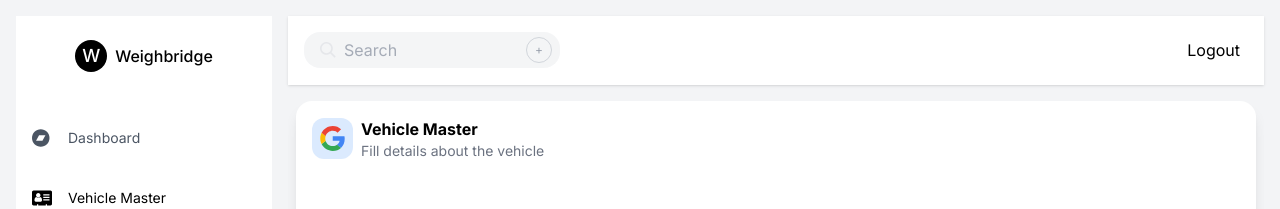
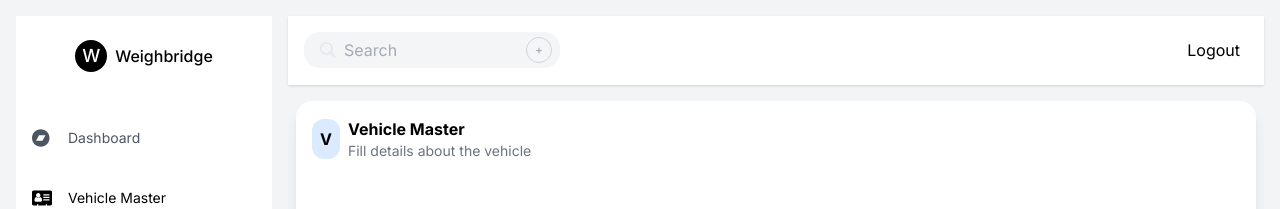
Before and after one commit to dhanyasreearun/weighbridge, a Next.js app: page /vehiclemaster in a window 1280 px wide. Shown: the top 209 px of the page. Built offline with nearby package versions, Linux system fonts and the light colour scheme.

Commit message:
Adding vehicle master

```diff
--- a/src/app/components/content/content.tsx
+++ b/src/app/components/content/content.tsx
@@ -14,31 +14,8 @@ export function Content(props: ContentProps) {
           <div className="w-full rounded-2xl bg-white p-4 shadow-lg">
             <div className="mb-6 flex items-center justify-between">
               <div className="flex items-center">
-                <span className="relative rounded-xl bg-blue-100 p-2">
-                  <svg
-                    width="25"
-                    height="25"
-                    viewBox="0 0 256 262"
-                    xmlns="http://www.w3.org/2000/svg"
-                    preserveAspectRatio="xMidYMid"
-                  >
-                    <path
-                      d="M255.878 133.451c0-10.734-.871-18.567-2.756-26.69H130.55v48.448h71.947c-1.45 12.04-9.283 30.172-26.69 42.356l-.244 1.622 38.755 30.023 2.685.268c24.659-22.774 38.875-56.282 38.875-96.027"
-                      fill="#4285F4"
-                    />
-                    <path
-                      d="M130.55 261.1c35.248 0 64.839-11.605 86.453-31.622l-41.196-31.913c-11.024 7.688-25.82 13.055-45.257 13.055-34.523 0-63.824-22.773-74.269-54.25l-1.531.13-40.298 31.187-.527 1.465C35.393 231.798 79.49 261.1 130.55 261.1"
-                      fill="#34A853"
-                    />
-                    <path
-                      d="M56.281 156.37c-2.756-8.123-4.351-16.827-4.351-25.82 0-8.994 1.595-17.697 4.206-25.82l-.073-1.73L15.26 71.312l-1.335.635C5.077 89.644 0 109.517 0 130.55s5.077 40.905 13.925 58.602l42.356-32.782"
-                      fill="#FBBC05"
-                    />
-                    <path
-                      d="M130.55 50.479c24.514 0 41.05 10.589 50.479 19.438l36.844-35.974C195.245 12.91 165.798 0 130.55 0 79.49 0 35.393 29.301 13.925 71.947l42.211 32.783c10.59-31.477 39.891-54.251 74.414-54.251"
-                      fill="#EB4335"
-                    />
-                  </svg>
+                <span className="relative rounded-xl bg-blue-100 p-2 font-bold">
+                  V
                 </span>
                 <div className="flex flex-col">
                   <span className="ml-2 font-bold text-black">
--- a/src/app/layout.tsx
+++ b/src/app/layout.tsx
@@ -1,6 +1,7 @@
 import "./globals.css";
 import type { Metadata } from "next";
 import { Inter } from "next/font/google";
+import { Toaster } from "react-hot-toast";
 
 const inter = Inter({ subsets: ["latin"] });
 
@@ -16,7 +17,10 @@ export default function RootLayout({
 }) {
   return (
     <html lang="en">
-      <body className={inter.className}>{children}</body>
+      <body className={inter.className}>
+        {children}
+        <Toaster></Toaster>
+      </body>
     </html>
   );
 }
--- a/src/app/login/page.tsx
+++ b/src/app/login/page.tsx
@@ -26,7 +26,7 @@ export default function LoginPage() {
     } catch (error: any) {
       console.log("Login failed", error.message);
 
-      toast.error(error.message);
+      toast.error("Invalid username or password. Please try again");
     } finally {
       setLoading(false);
     }
--- a/src/app/vehiclemaster/page.tsx
+++ b/src/app/vehiclemaster/page.tsx
@@ -3,6 +3,7 @@ import React, { useEffect } from "react";
 import { Content } from "../components/content/content";
 import ProfileLayout from "../profile/page";
 import { toast } from "react-hot-toast";
+import axios from "axios";
 
 interface ChildrenProps {
   children: React.ReactNode;
@@ -23,8 +24,14 @@ export default function ProjectsPage() {
   const saveVehicleMaster = async () => {
     try {
       setLoading(true);
+      const response = await axios.post(
+        "api/vehicle/vehiclemaster",
+        vehiclemaster
+      );
+      console.log("Vehicle master saved", response.data);
+      toast.success("Vehicle master saved");
     } catch (error: any) {
-      console.log("Sign up failed", error.message);
+      console.log("Saving vehicle master failed", error.message);
 
       toast.error(error.message);
     } finally {
@@ -141,6 +148,18 @@ export default function ProjectsPage() {
                 >
                   Save
                 </button>
+                {loading && (
+                  <div className="mt-10 text-center text-sm text-gray-500">
+                    <div
+                      className="inline-block h-8 w-8 animate-spin rounded-full border-4 border-solid border-current border-r-transparent align-[-0.125em] motion-reduce:animate-[spin_1.5s_linear_infinite]"
+                      role="status"
+                    >
+                      <span className="!absolute !-m-px !h-px !w-px !overflow-hidden !whitespace-nowrap !border-0 !p-0 ![clip:rect(0,0,0,0)]">
+                        Loading...
+                      </span>
+                    </div>
+                  </div>
+                )}
               </div>
             </form>
           </div>
```
